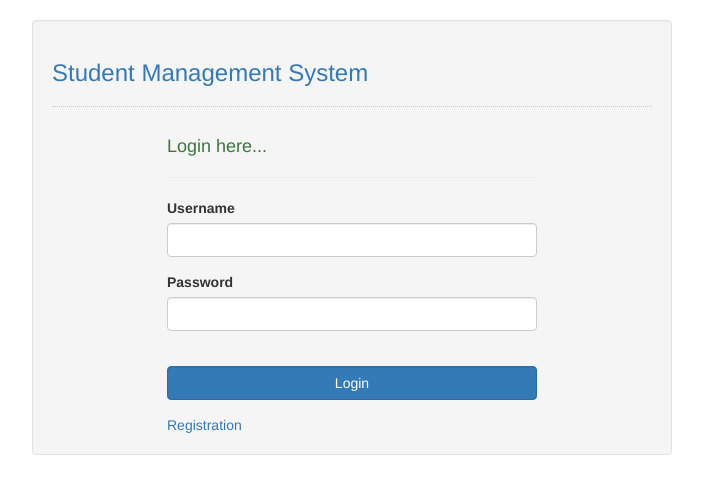
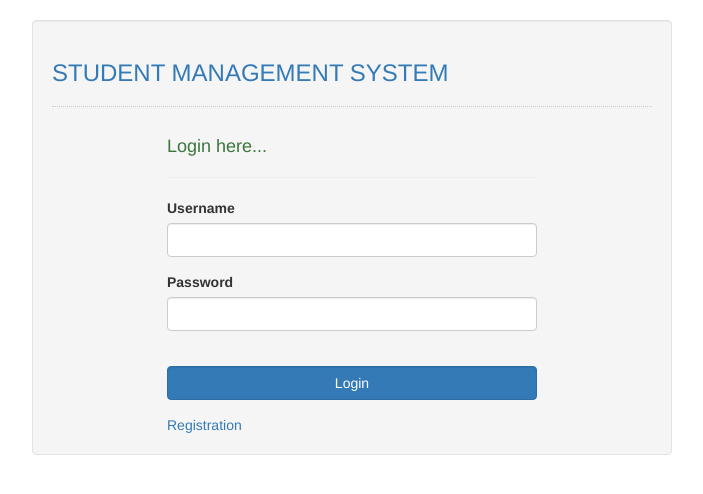
Before and after one commit to musa1541/PHP-Code1, a PHP site: page /login.php in a window 1280 px wide. Shown: the top 494 px of the page, without its empty margins (288-991 px from the left). Run offline with PHP 8.4, Linux system fonts and the light colour scheme.

Commit message:
Version 1.1

```diff
--- a/login.php
+++ b/login.php
@@ -9,7 +9,7 @@
            <br />
            <div class="col-md-3"></div>
                 <div class="col-md-6 well">
-                    <h3 class="text-primary">Student Management System</h3>
+                    <h3 class="text-primary">STUDENT MANAGEMENT SYSTEM</h3>
                     <hr style="border-top:1px dotted #ccc;"/>
                     <div class="col-md-2"></div>
                     <div class="col-md-8">
```
